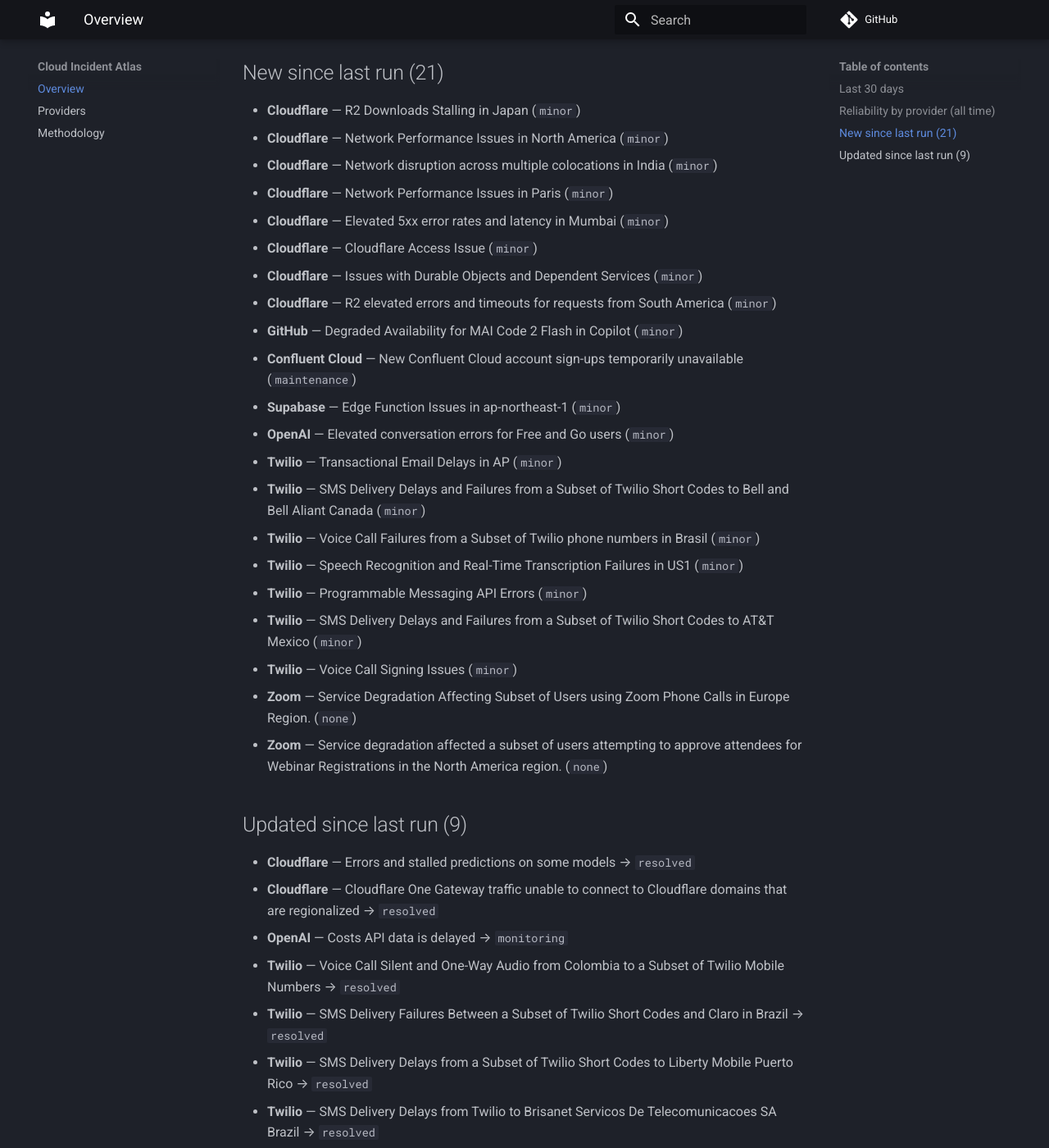
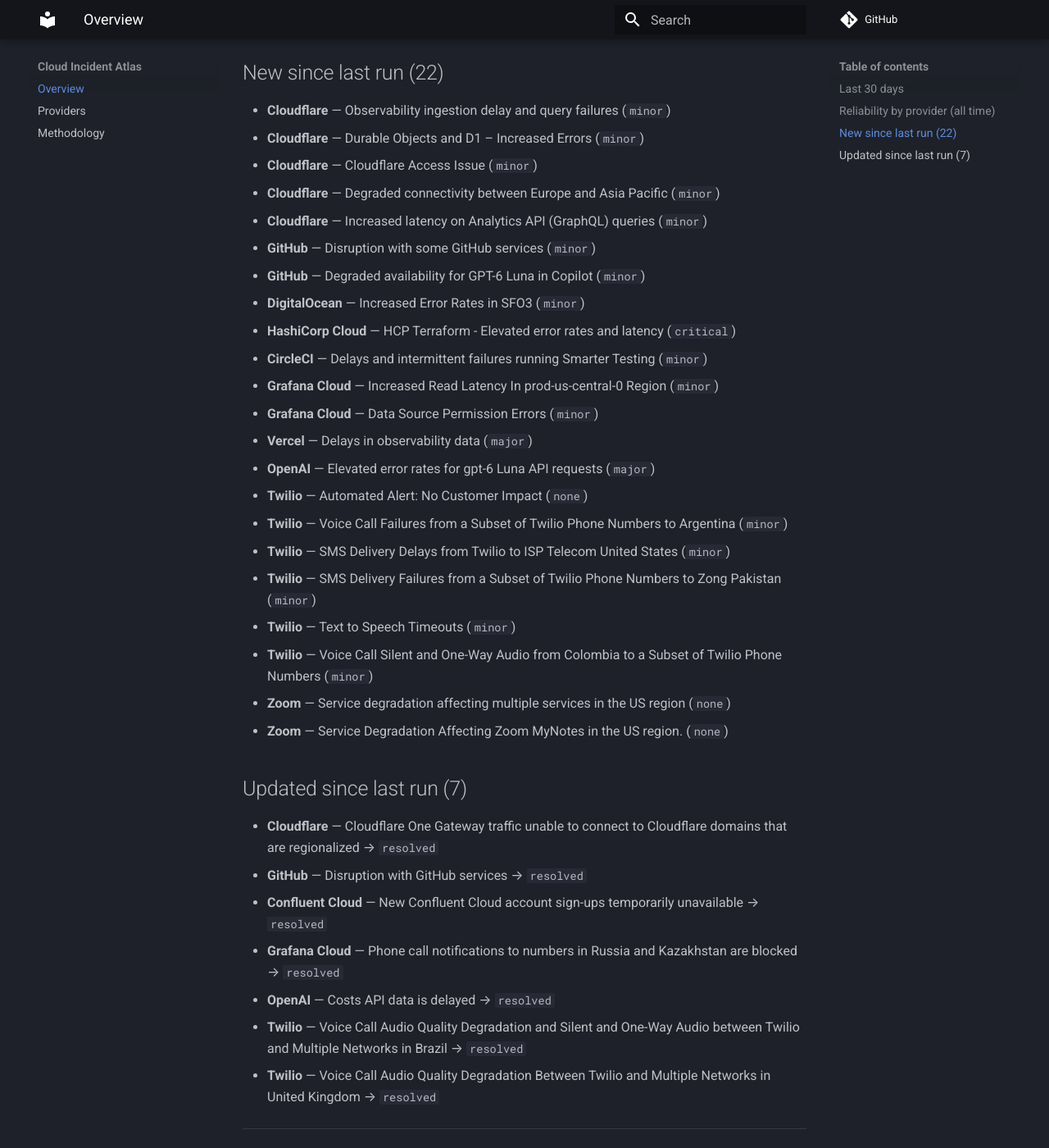
Before and after one commit to ayushgupta07xx/cloud-incident-atlas, an MkDocs documentation site: the page built from docs/index.md, in a window 1280 px wide and 1400 px high, scrolled down 1614 px. Shown: the whole window at 82% size. Built offline with MkDocs 1.6.1 and Material for MkDocs 9.7.7, drawn with Linux system fonts in a browser that asks for light colours; comment, search, counter and statistics services are not loaded; some of the changed text lies outside the part shown.

Commit message:
docs: refresh digest and charts
Regenerated from the corpus by the ingest pipeline.

Run: https://github.com/ayushgupta07xx/cloud-incident-atlas/actions/runs/44600390425

Co-authored-by: github-actions[bot] <41898282+github-actions[bot]@users.noreply.github.com>

```diff
--- a/docs/index.md
+++ b/docs/index.md
@@ -14,64 +14,63 @@ Cross-vendor incident data for 25 providers. Corpus: **24,106 incidents**. Updat
 | Atlassian | devtools | 39 | 120m | 2244m |
 | Amazon Web Services | cloud | 97 | — | — |
 | Microsoft Azure | cloud | 1 | — | — |
-| CircleCI | devtools | 324 | 69m | 481m |
-| Cloudflare | cdn | 6888 | 239m | 509m |
-| Confluent Cloud | data | 269 | 194m | 1592m |
+| CircleCI | devtools | 325 | 70m | 481m |
+| Cloudflare | cdn | 6893 | 239m | 508m |
+| Confluent Cloud | data | 269 | 195m | 1585m |
 | Datadog | observability | 128 | 72m | 224m |
-| DigitalOcean | cloud | 512 | 144m | 571m |
+| DigitalOcean | cloud | 513 | 145m | 575m |
 | Discord | comms | 228 | 56m | 295m |
 | Elastic Cloud | observability | 265 | 192m | 1462m |
 | Google Cloud Platform | cloud | 8 | 504m | — |
-| GitHub | devtools | 675 | 67m | 282m |
-| Grafana Cloud | observability | 805 | 93m | 1136m |
-| HashiCorp Cloud | devtools | 47 | 160m | 1494m |
+| GitHub | devtools | 677 | 67m | 281m |
+| Grafana Cloud | observability | 807 | 92m | 1135m |
+| HashiCorp Cloud | devtools | 48 | 150m | 1488m |
 | MongoDB Atlas | data | 279 | 120m | 1403m |
 | Netlify | paas | 235 | 41m | 236m |
 | New Relic | observability | 112 | 63m | 306m |
 | npm | devtools | 69 | 107m | 340m |
-| OpenAI | ai | 145 | 113m | 721m |
+| OpenAI | ai | 146 | 113m | 752m |
 | Sentry | observability | 354 | 84m | 354m |
 | Snowflake | data | 216 | 121m | 598m |
 | Supabase | paas | 467 | 148m | 1240m |
-| Twilio | comms | 11333 | 272m | 1132m |
-| Vercel | paas | 397 | 72m | 362m |
-| Zoom | comms | 213 | 109m | 1438m |
+| Twilio | comms | 11339 | 272m | 1134m |
+| Vercel | paas | 398 | 72m | 361m |
+| Zoom | comms | 215 | 106m | 1434m |
 
-## New since last run (21)
+## New since last run (22)
 
-- **Cloudflare** — R2 Downloads Stalling in Japan (`minor`)
-- **Cloudflare** — Network Performance Issues in North America (`minor`)
-- **Cloudflare** — Network disruption across multiple colocations in India (`minor`)
-- **Cloudflare** — Network Performance Issues in Paris (`minor`)
-- **Cloudflare** — Elevated 5xx error rates and latency in Mumbai (`minor`)
+- **Cloudflare** — Observability ingestion delay and query failures (`minor`)
+- **Cloudflare** — Durable Objects and D1 – Increased Errors (`minor`)
 - **Cloudflare** — Cloudflare Access Issue (`minor`)
-- **Cloudflare** — Issues with Durable Objects and Dependent Services (`minor`)
-- **Cloudflare** — R2 elevated errors and timeouts for requests from South America (`minor`)
-- **GitHub** — Degraded Availability for MAI Code 2 Flash in Copilot (`minor`)
-- **Confluent Cloud** — New Confluent Cloud account sign-ups temporarily unavailable (`maintenance`)
-- **Supabase** — Edge Function Issues in ap-northeast-1 (`minor`)
-- **OpenAI** — Elevated conversation errors for Free and Go users (`minor`)
-- **Twilio** — Transactional Email Delays in AP (`minor`)
-- **Twilio** — SMS Delivery Delays and Failures from a Subset of Twilio Short Codes to Bell and Bell Aliant Canada (`minor`)
-- **Twilio** — Voice Call Failures from a Subset of Twilio phone numbers in Brasil (`minor`)
-- **Twilio** — Speech Recognition and Real-Time Transcription Failures in US1 (`minor`)
-- **Twilio** — Programmable Messaging API Errors (`minor`)
-- **Twilio** — SMS Delivery Delays and Failures from a Subset of Twilio Short Codes to AT&T Mexico (`minor`)
-- **Twilio** — Voice Call Signing Issues (`minor`)
-- **Zoom** — Service Degradation Affecting Subset of Users using Zoom Phone Calls in Europe Region. (`none`)
-- **Zoom** — Service degradation affected a subset of users attempting to approve attendees for Webinar Registrations in the North America region. (`none`)
+- **Cloudflare** — Degraded connectivity between Europe and Asia Pacific (`minor`)
+- **Cloudflare** — Increased latency on Analytics API (GraphQL) queries (`minor`)
+- **GitHub** — Disruption with some GitHub services (`minor`)
+- **GitHub** — Degraded availability for GPT-6 Luna in Copilot (`minor`)
+- **DigitalOcean** — Increased Error Rates in SFO3 (`minor`)
+- **HashiCorp Cloud** — HCP Terraform - Elevated error rates and latency (`critical`)
+- **CircleCI** — Delays and intermittent failures running Smarter Testing (`minor`)
+- **Grafana Cloud** — Increased Read Latency In prod-us-central-0 Region (`minor`)
+- **Grafana Cloud** — Data Source Permission Errors (`minor`)
+- **Vercel** — Delays in observability data (`major`)
+- **OpenAI** — Elevated error rates for gpt-6 Luna API requests (`major`)
+- **Twilio** — Automated Alert: No Customer Impact (`none`)
+- **Twilio** — Voice Call Failures from a Subset of Twilio Phone Numbers to Argentina (`minor`)
+- **Twilio** — SMS Delivery Delays from Twilio to ISP Telecom United States (`minor`)
+- **Twilio** — SMS Delivery Failures from a Subset of Twilio Phone Numbers to Zong Pakistan (`minor`)
+- **Twilio** — Text to Speech Timeouts (`minor`)
+- **Twilio** — Voice Call Silent and One-Way Audio from Colombia to a Subset of Twilio Phone Numbers (`minor`)
+- **Zoom** — Service degradation affecting multiple services in the US region (`none`)
+- **Zoom** — Service Degradation Affecting Zoom MyNotes in the US region. (`none`)
 
-## Updated since last run (9)
+## Updated since last run (7)
 
-- **Cloudflare** — Errors and stalled predictions on some models → `resolved`
 - **Cloudflare** — Cloudflare One Gateway traffic unable to connect to Cloudflare domains that are regionalized → `resolved`
-- **OpenAI** — Costs API data is delayed → `monitoring`
-- **Twilio** — Voice Call Silent and One-Way Audio from Colombia to a Subset of Twilio Mobile Numbers → `resolved`
-- **Twilio** — SMS Delivery Failures Between a Subset of Twilio Short Codes and Claro in Brazil → `resolved`
-- **Twilio** — SMS Delivery Delays from a Subset of Twilio Short Codes to Liberty Mobile Puerto Rico → `resolved`
-- **Twilio** — SMS Delivery Delays from Twilio to Brisanet Servicos De Telecomunicacoes SA Brazil → `resolved`
-- **Twilio** — Voice Call Audio Quality Degradation and Post Dial Delay and Silent and One-Way Audio Between Twilio and Brazil → `identified`
-- **Twilio** — Voice Call Audio Quality Degradation between Twilio Phone Numbers and Multiple Networks in United Kingdom → `monitoring`
+- **GitHub** — Disruption with GitHub services → `resolved`
+- **Confluent Cloud** — New Confluent Cloud account sign-ups temporarily unavailable → `resolved`
+- **Grafana Cloud** — Phone call notifications to numbers in Russia and Kazakhstan are blocked → `resolved`
+- **OpenAI** — Costs API data is delayed → `resolved`
+- **Twilio** — Voice Call Audio Quality Degradation and Silent and One-Way Audio between Twilio and Multiple Networks in Brazil → `resolved`
+- **Twilio** — Voice Call Audio Quality Degradation Between Twilio and Multiple Networks in United Kingdom → `resolved`
 
 ---
 
```
Also changed, not shown: other parts of docs/index.md (+3 -3 lines), README.md (+11 -5 lines), docs/providers.md (+18 -18 lines), docs/img/mttr.svg, docs/img/timeline.svg.
